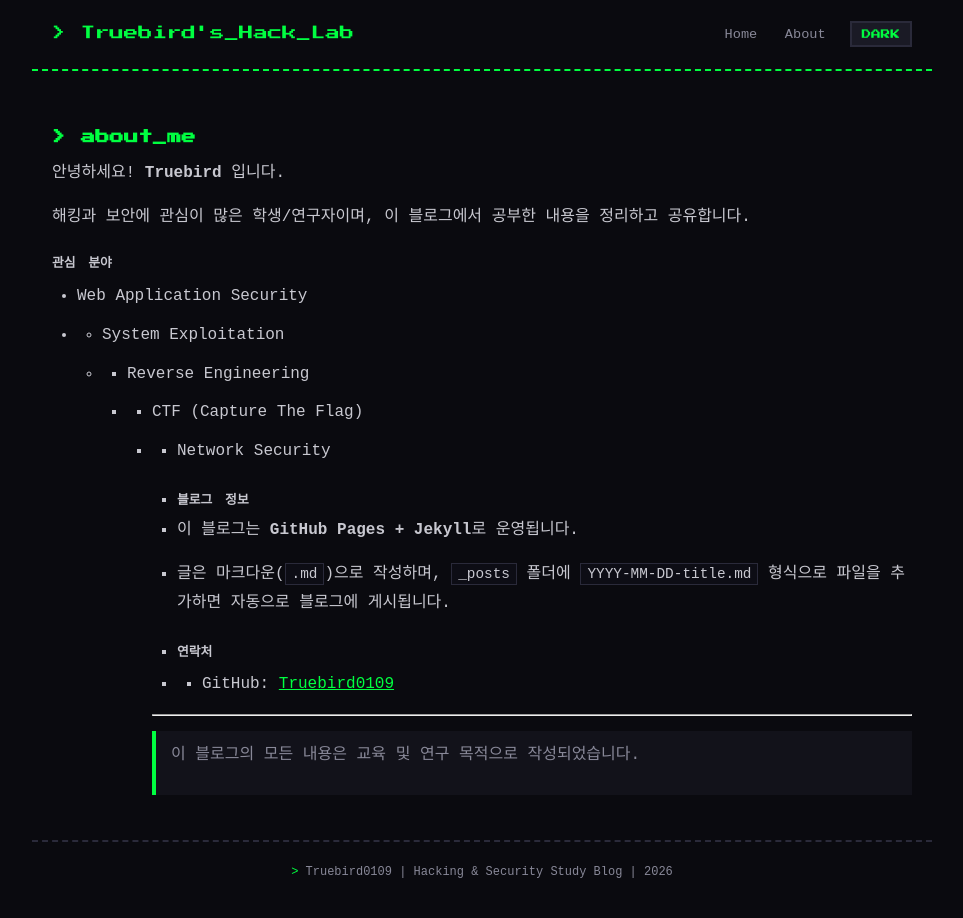
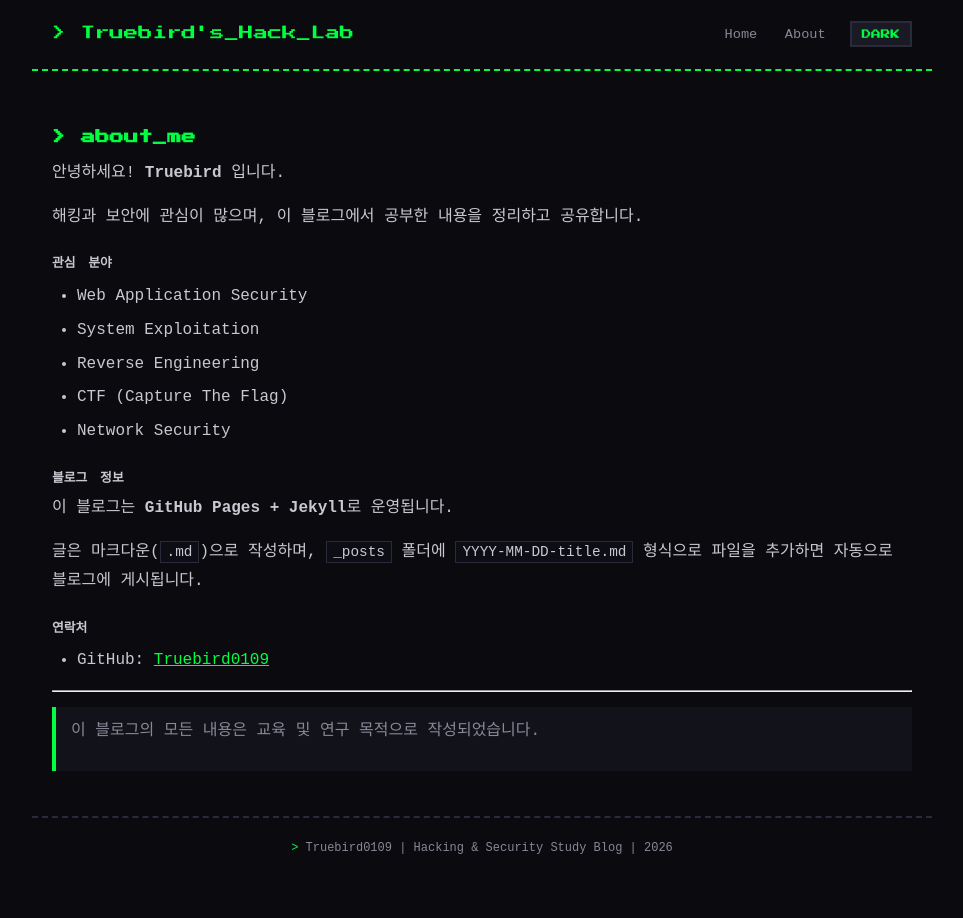
Before and after one commit to Truebird0109/Truebird0109.github.io, a Jekyll site: the page built from about.md, in a window 1280 px wide. Shown: the whole page, without its empty margins (158-1121 px from the left). Built offline with Jekyll 4.4.1, drawn with Linux system fonts in a browser that asks for light colours; nearby versions of some CDN libraries; some web fonts are replaced.

Commit message:
Fix HTML entities and update blog information
Corrected HTML entities and improved text clarity.

```diff
--- a/about.md
+++ b/about.md
@@ -4,30 +4,30 @@ title: About
 permalink: /about/
 ---
 
-## > about_me
+## &gt; about_me
 
 안녕하세요! **Truebird** 입니다.
 
-해킹과 보안에 관심이 많은 학생/연구자이며, 이 블로그에서 공부한 내용을 정리하고 공유합니다.
+해킹과 보안에 관심이 많으며, 이 블로그에서 공부한 내용을 정리하고 공유합니다.
 
 ### 관심 분야
 
 - Web Application Security
-- - System Exploitation
-  - - Reverse Engineering
-    - - CTF (Capture The Flag)
-      - - Network Security
+- System Exploitation
+- Reverse Engineering
+- CTF (Capture The Flag)
+- Network Security
 
-        - ### 블로그 정보
+### 블로그 정보
 
-        - 이 블로그는 **GitHub Pages + Jekyll**로 운영됩니다.
+이 블로그는 **GitHub Pages + Jekyll**로 운영됩니다.
 
-        - 글은 마크다운(`.md`)으로 작성하며, `_posts` 폴더에 `YYYY-MM-DD-title.md` 형식으로 파일을 추가하면 자동으로 블로그에 게시됩니다.
+글은 마크다운(`.md`)으로 작성하며, `_posts` 폴더에 `YYYY-MM-DD-title.md` 형식으로 파일을 추가하면 자동으로 블로그에 게시됩니다.
 
-        - ### 연락처
+### 연락처
 
-        - - GitHub: [Truebird0109](https://github.com/Truebird0109)
+- GitHub: [Truebird0109](https://github.com/Truebird0109)
 
-          - ---
+---
 
-          > 이 블로그의 모든 내용은 교육 및 연구 목적으로 작성되었습니다.
+> 이 블로그의 모든 내용은 교육 및 연구 목적으로 작성되었습니다.
```
